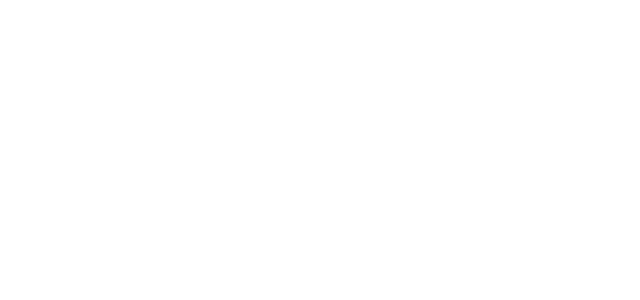
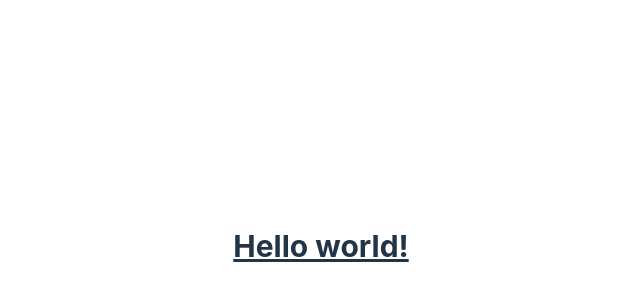
Before and after one commit to lavizp/personal-blog, a React (Vite) app in the folder client/: page / in a window 1280 px wide. Shown: the part 154-454 px from the top of the page, without its empty margins (319-959 px from the left). Built offline with nearby package versions, Linux system fonts and the light colour scheme.

Commit message:
[Update] Init Tailwind CSS

```diff
--- a/client/package.json
+++ b/client/package.json
@@ -16,6 +16,9 @@
     "@types/react": "^18.0.26",
     "@types/react-dom": "^18.0.9",
     "@vitejs/plugin-react": "^3.0.0",
+    "autoprefixer": "^10.4.13",
+    "postcss": "^8.4.20",
+    "tailwindcss": "^3.2.4",
     "typescript": "^4.9.3",
     "vite": "^4.0.0"
   }
--- /dev/null
+++ b/client/postcss.config.cjs
@@ -0,0 +1,6 @@
+module.exports = {
+  plugins: {
+    tailwindcss: {},
+    autoprefixer: {},
+  },
+}
--- a/client/src/App.tsx
+++ b/client/src/App.tsx
@@ -2,7 +2,9 @@
 function App() {
   return (
     <div className="App">
-
+      <h1 className="text-3xl font-bold underline">
+      Hello world!
+    </h1>
     </div>
   )
 }
--- a/client/src/index.css
+++ b/client/src/index.css
@@ -1,3 +1,7 @@
+@tailwind base;
+@tailwind components;
+@tailwind utilities;
+
 :root {
   font-family: Inter, Avenir, Helvetica, Arial, sans-serif;
   font-size: 16px;
--- /dev/null
+++ b/client/tailwind.config.cjs
@@ -0,0 +1,11 @@
+/** @type {import('tailwindcss').Config} */
+module.exports = {
+  content: [
+    "./index.html",
+    "./src/**/*.{js,ts,jsx,tsx}",
+  ],
+  theme: {
+    extend: {},
+  },
+  plugins: [],
+}
```
Also changed, not shown: 1 other file (tests, documents, lock files or other folders).
